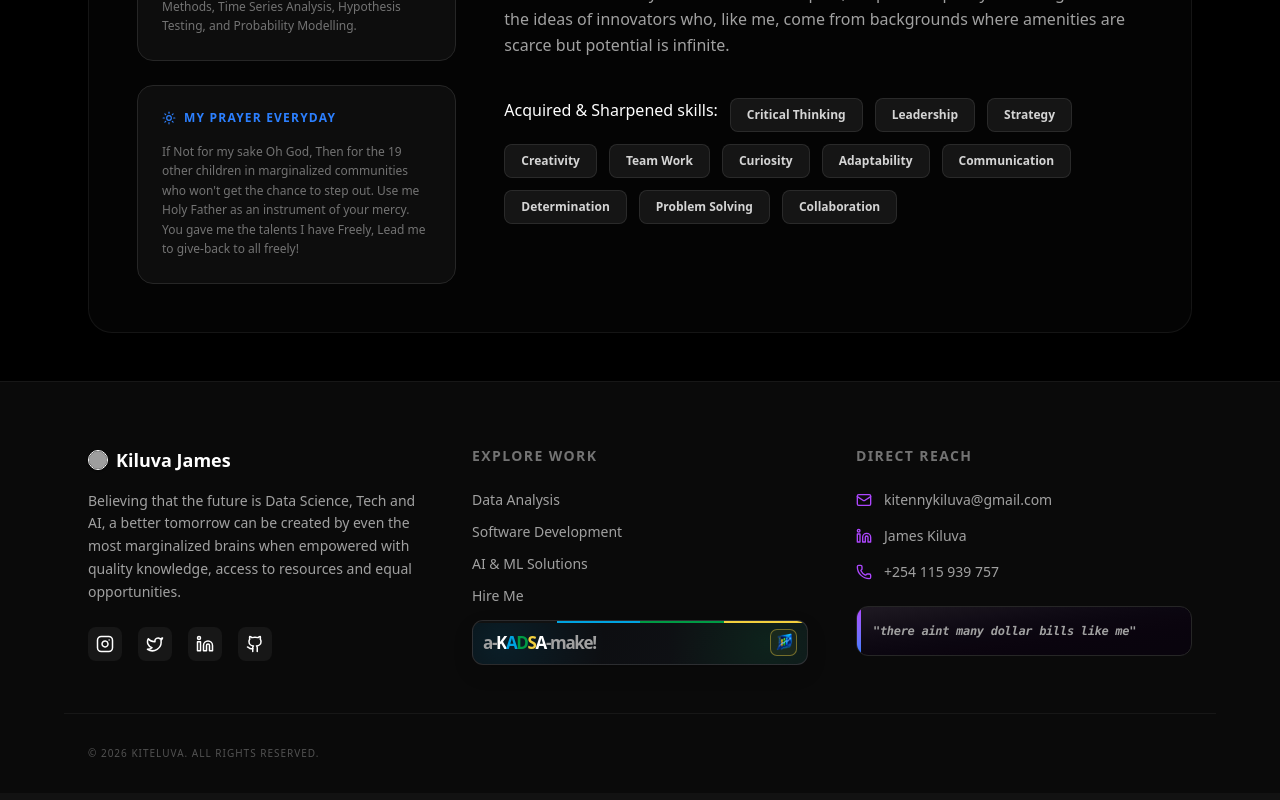
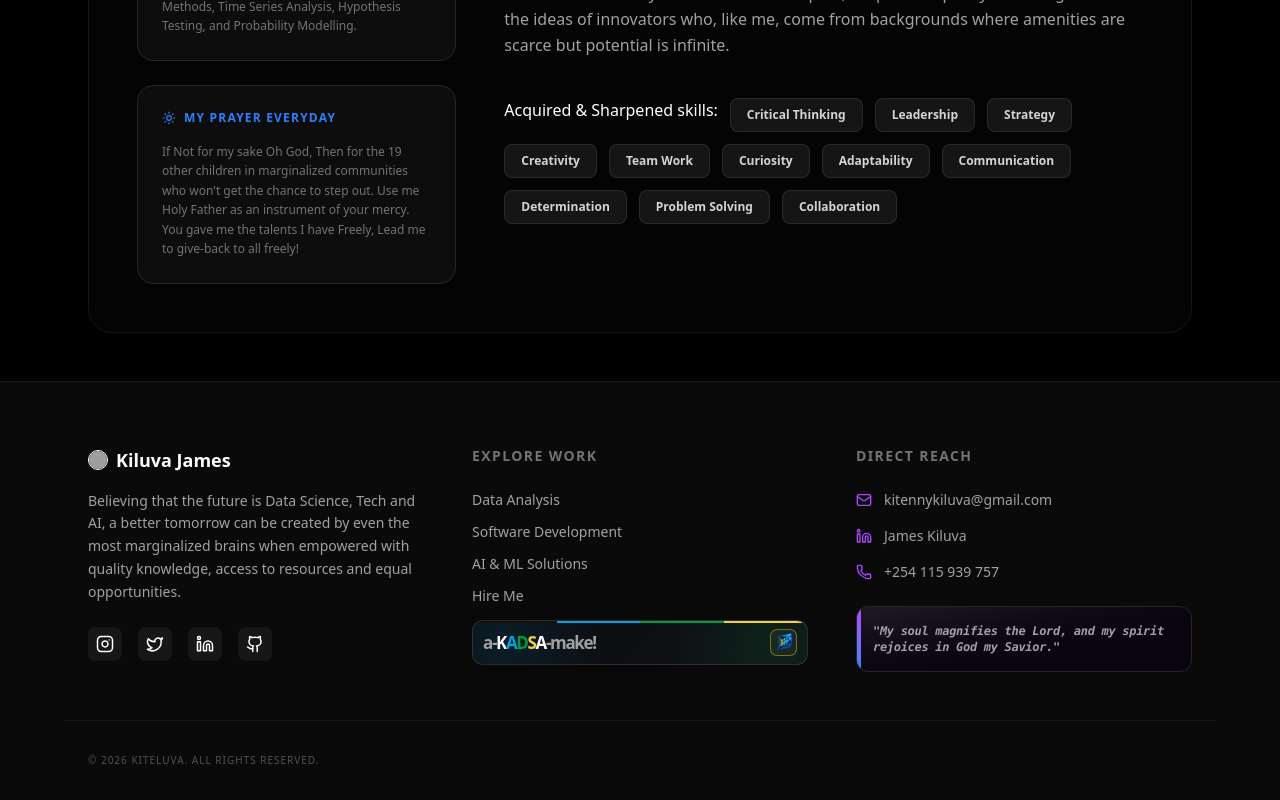
Before and after one commit to kiteluva/kitewebsite, a React (Vite) app in the folder kiluvas/: page / in a window 1280 px wide. Shown: the part 3181-3981 px from the top of the page. Built offline with nearby package versions, Linux system fonts and the light colour scheme; grey boxes are pictures that could not be loaded.

Commit message:
moyo wangu wamtukuza bwana

```diff
--- a/kiluvas/src/App.tsx
+++ b/kiluvas/src/App.tsx
@@ -672,7 +672,7 @@ const App: React.FC = () => {
               <div className="absolute inset-0 bg-purple-500/5 group-hover:bg-purple-500/10 transition-colors duration-500"></div>
               <div className="absolute top-0 left-0 w-1 h-full bg-gradient-to-b from-purple-500 to-blue-500"></div>
               <p className="relative text-xs font-mono text-neutral-400 italic font-semibold tracking-tight">
-                "there aint many dollar bills like me"
+                "My soul magnifies the Lord, and my spirit rejoices in God my Savior."
               </p>
             </div>
           </div>
```
